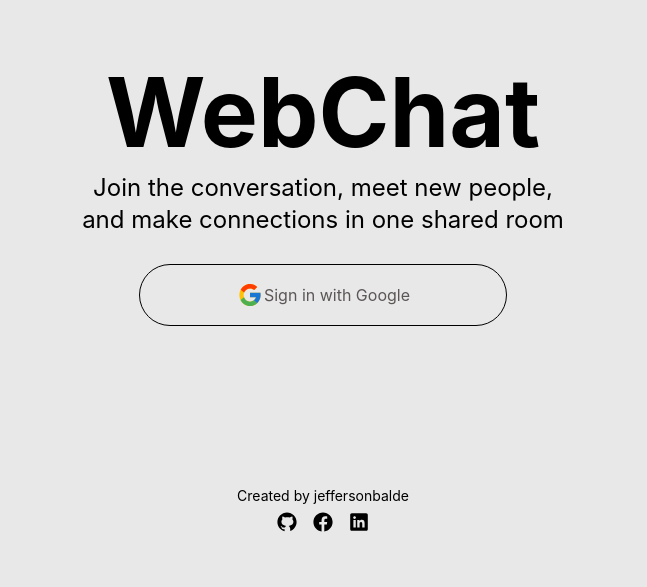
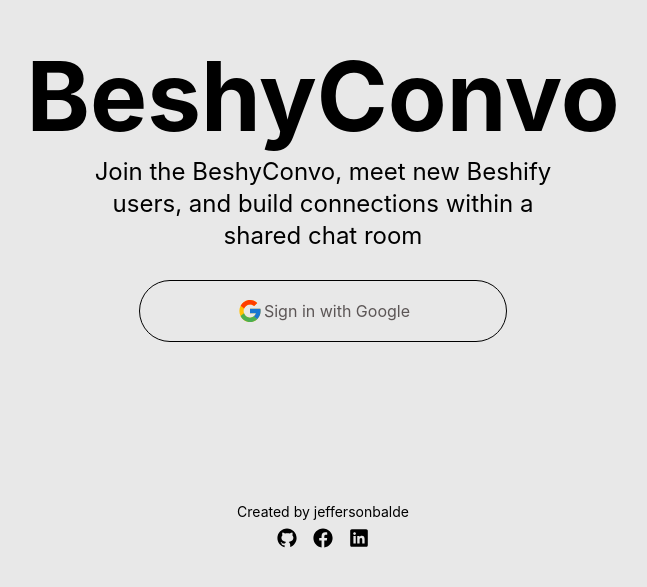
Before and after one commit to jeffersonbalde/BeshyConvo, a React (Vite) app: page / in a window 1280 px wide. Shown: the part 101-688 px from the top of the page, without its empty margins (317-964 px from the left). Built offline with nearby package versions, Linux system fonts and the light colour scheme; no server answers.

Commit message:
changing name to beshyconvo for trends

```diff
--- a/src/components/SendMessage.jsx
+++ b/src/components/SendMessage.jsx
@@ -82,7 +82,7 @@ const SendMessage = () => {
       const { uid, displayName, photoURL } = currentUser;
       const messageWithEmoji = value
         .split(" ")
-        .map((word) => `${word}🤸`) // Append the emoji to each word
+        .map((word) => `${word}🤸`)
         .join(" ");
 
       await addDoc(collection(db, "messages"), {
--- a/src/pages/Login.jsx
+++ b/src/pages/Login.jsx
@@ -29,9 +29,9 @@ const Login = () => {
     <div className="bg-[#E8E8E8] w-screen h-screen font-inter">
       <div className="flex flex-col justify-center items-center w-full h-full">
         <div className="flex flex-col items-center justify-center">
-          <h1 className="text-[#000000] text-6xl font-bold upper sm:text-8xl">WebChat</h1>
-          <p className="text-[#000000] text-lg mt-3 w-[350px] text-center sm:text-2xl sm:w-[500px]">Join the conversation, meet new people,
-              and make connections in one shared room
+          <h1 className="text-[#000000] text-6xl font-bold upper sm:text-8xl">BeshyConvo</h1>
+          <p className="text-[#000000] text-lg mt-3 w-[350px] text-center sm:text-2xl sm:w-[500px]">Join the BeshyConvo,
+            meet new Beshify users, and build connections within a shared chat room
           </p>
           <div
             className="mt-7 border border-[#000000] py-4 px-24 rounded-full flex flex-row items-center cursor-pointer"
```
